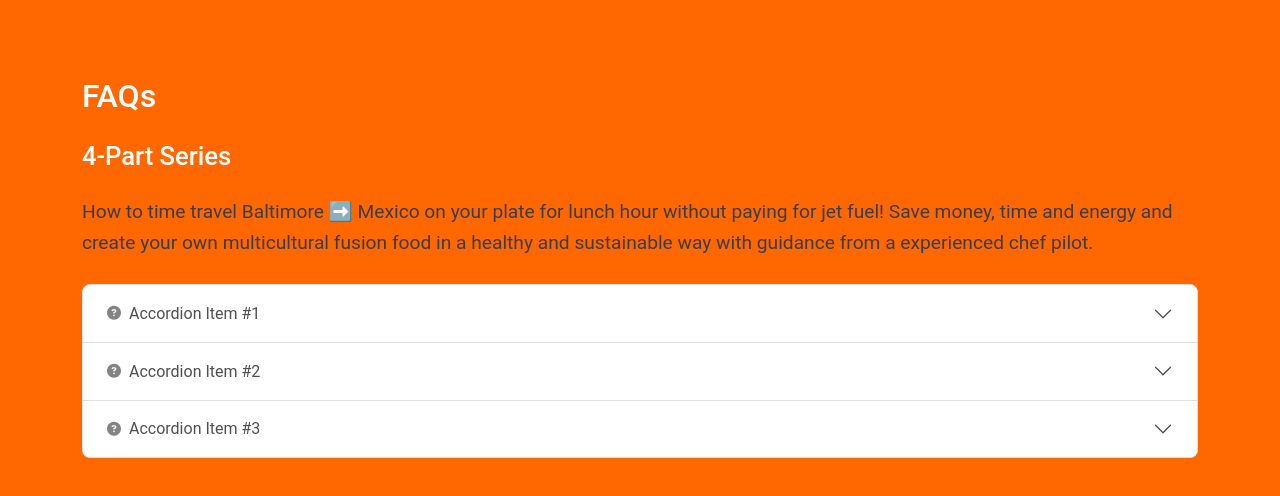
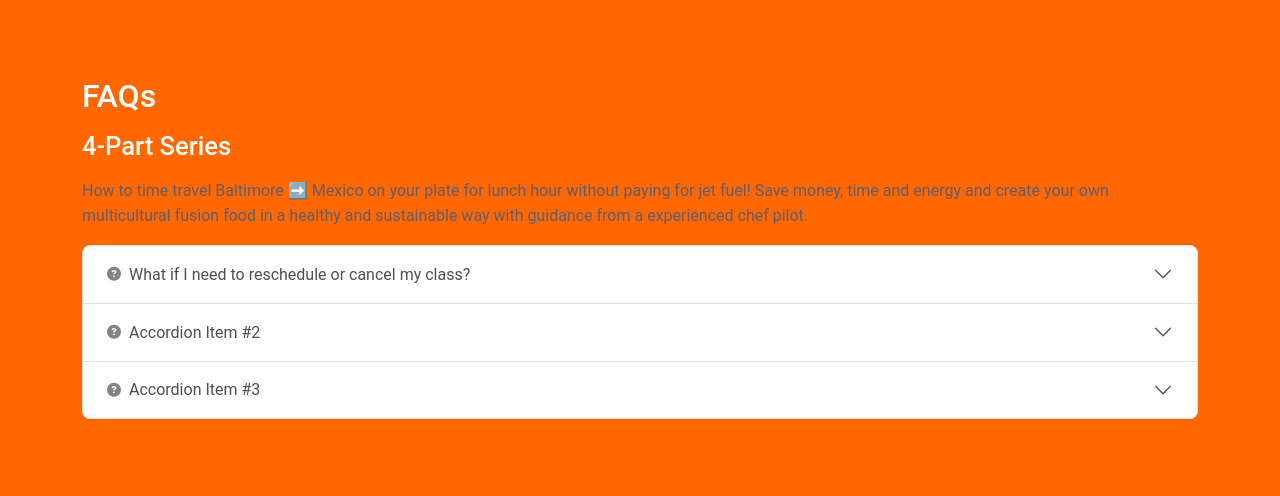
Before and after one commit to lawrencedovin/mylunchbox, a React (Create React App) app: page / in a window 1280 px wide. Shown: the top 496 px of the page. Built offline with nearby package versions, Linux system fonts and the light colour scheme.

Commit message:
Added first faq q and a

```diff
--- a/src/App.css
+++ b/src/App.css
@@ -11,7 +11,7 @@ body {
 .main-heading,
 .subheading,
 .body-text {
-  margin-bottom: 1.6rem;
+  margin-bottom: 1rem;
 }
 
 .main-heading, .subheading {
@@ -27,6 +27,6 @@ body {
 }
 
 .body-text {
-  font-size: 1.2rem;
-  color: rgb(60, 60, 71);
+  font-size: 1rem;
+  color: #615d6d;
 }
--- a/src/components/FAQs/FAQs.js
+++ b/src/components/FAQs/FAQs.js
@@ -24,7 +24,7 @@ function FAQs() {
               aria-controls="collapseOneY"
             >
               <i className="fas fa-question-circle fa-sm me-2 opacity-70"></i>
-              Accordion Item #1
+              What if I need to reschedule or cancel my class?
             </button>
           </h2>
           <div
@@ -33,15 +33,23 @@ function FAQs() {
             aria-labelledby="headingOneY"
             data-mdb-parent="#accordionExampleY"
           >
-            <div className="accordion-body">
-              <strong>This is the first item's accordion body.</strong> It is
-              hidden by default, until the collapse plugin adds the appropriate
-              classNamees that we use to style each element. These classNamees
-              control the overall appearance, as well as the showing and hiding
-              via CSS transitions. You can modify any of this with custom CSS or
-              overriding our default variables. It's also worth noting that just
-              about any HTML can go within the <code>.accordion-body</code>,
-              though the transition does limit overflow.
+            <div className="accordion-body body-text">
+              <p>
+              <strong><i>[for cancellations for summer camps, please refer to summer camp page]</i></strong>
+              <br></br>
+               Due to limited seating, classes at Baltimore Chef Shop are non-refundable.* If you need to reschedule, please notify us either by phone at <strong>(443) 869-5121</strong> or by email at <strong>kitchen@baltimorechefshop.com.</strong>
+              </p>
+              <ul>
+                <li>Because space is so limited, we require <strong>48-hours notice </strong>for any changes.</li>
+                <li><strong>Cancelling or rescheduling your booking within the 48-hour timeframe will result in a forfeiture of your credit.</strong> This applies for all illnesses and last minute emergencies, including COVID.</li>
+                <li>If you find yourself unable to attend your class and the 48-hour deadline has already passed, we encourage you to send a friend in your place.</li>
+              </ul>
+              <p>
+              <strong><i>Non-Refund Policy:</i></strong> We have a strict <strong>No Refund Policy</strong>, which includes any client cancellations due to COVID or any other illness.
+              </p>
+              <p className="mb-0">
+              Unfortunately, COVID has become a part of daily life. We do our best to outline our policies in order to avoid any confusion. We also trust that all clients who book with us are aware of the potential that they may need to cancel their reservation in order to quarantine or isolate and have weighed that possibility prior to booking their ticket.
+              </p>
             </div>
           </div>
         </div>
```
